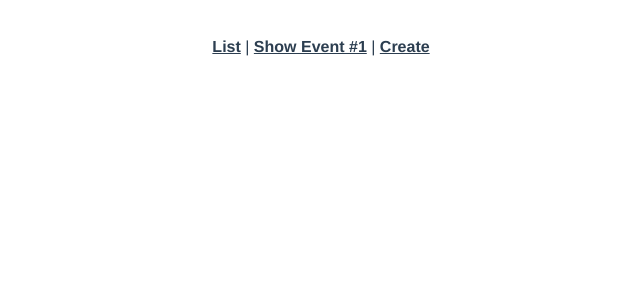
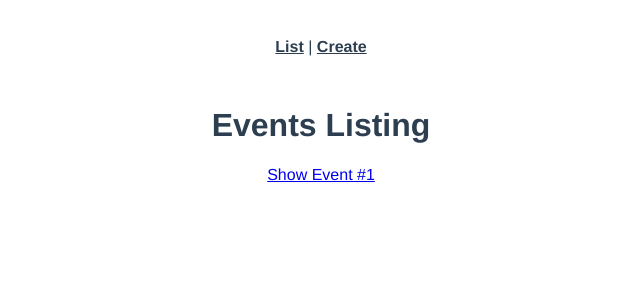
Before and after one commit to awtwhite/vue-mastery-courses, a Vue app in the folder real-world-vue-2/real-world-vue/: page /#/event/1 in a window 1280 px wide. Shown: the top 300 px of the page, without its empty margins (319-959 px from the left). Built offline with nearby package versions, Linux system fonts and the light colour scheme.

Commit message:
Setup passing event ID as props to component via a dynamic route

```diff
--- a/real-world-vue-2/real-world-vue/src/App.vue
+++ b/real-world-vue-2/real-world-vue/src/App.vue
@@ -2,7 +2,6 @@
   <div id="app">
     <div id="nav">
       <router-link :to="{ name: 'event-list' }">List</router-link> |
-      <router-link :to="{ name: 'event-show' }">Show Event #1</router-link> |
       <router-link :to="{ name: 'event-create' }">Create</router-link>
     </div>
     <router-view/>
--- a/real-world-vue-2/real-world-vue/src/router.js
+++ b/real-world-vue-2/real-world-vue/src/router.js
@@ -7,6 +7,7 @@
 Vue.use(Router)
 
 export default new Router({
+  mode: 'history', // Supported by IE10 and up.
   routes: [
     {
       path: '/',
@@ -14,9 +15,10 @@
       component: EventList
     },
     {
-      path: '/event',
+      path: '/event/:id', // Dynamic route ':id'
       name: 'event-show',
-      component: EventShow
+      component: EventShow,
+      props: true // Pass our dynamic route value as a prop to components.
     },
     {
       path: '/event/create',
--- a/real-world-vue-2/real-world-vue/src/views/EventList.vue
+++ b/real-world-vue-2/real-world-vue/src/views/EventList.vue
@@ -1,3 +1,7 @@
 <template>
-  <h1>Events Listing</h1>
+  <div>
+    <h1>Events Listing</h1>
+    <!-- Set the value of our dynamic route via params {} -->
+    <router-link :to="{ name: 'event-show', params: { id: '1'} }">Show Event #1</router-link>
+  </div>
 </template>
--- a/real-world-vue-2/real-world-vue/src/views/EventShow.vue
+++ b/real-world-vue-2/real-world-vue/src/views/EventShow.vue
@@ -1,3 +1,9 @@
 <template>
-  <h1>Showing event #1</h1>
+  <h1>Showing event #{{ id }}</h1>
 </template>
+
+<script>
+export default {
+  props: ['id'] // Prop value is passed from our dynamic route.
+}
+</script>
```
